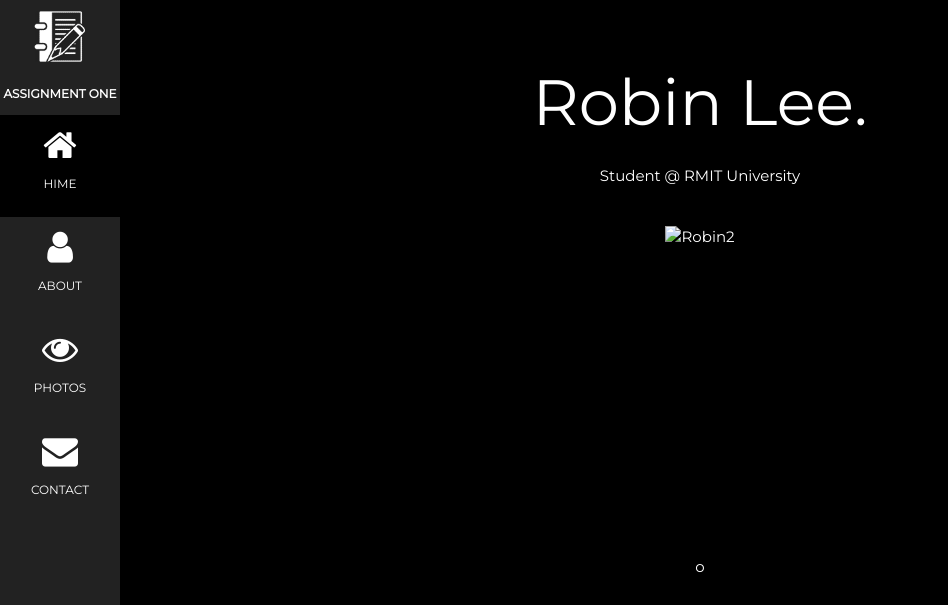
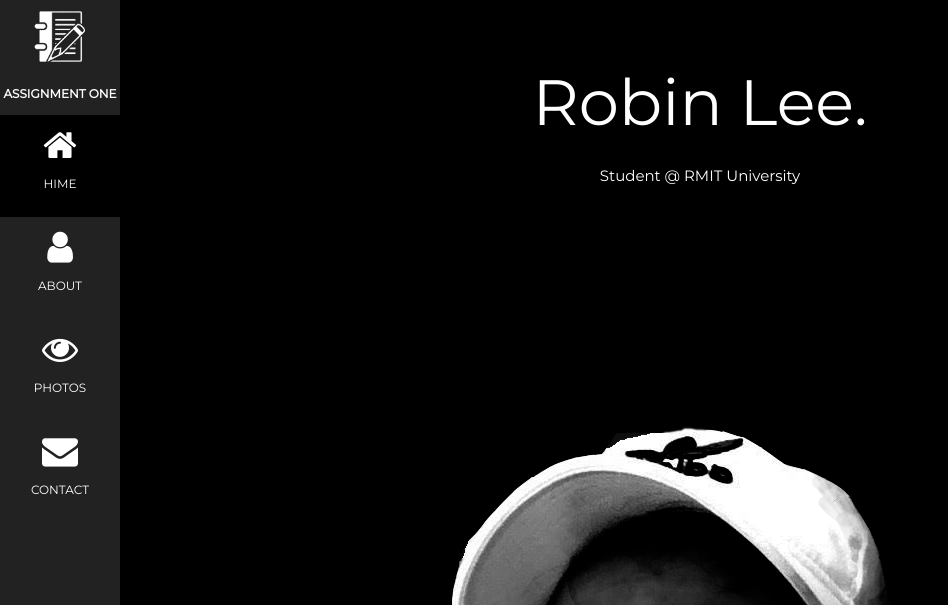
Before and after one commit to ceylonhue/begin, a Jekyll site: the page built from index.md, in a window 1280 px wide. Shown: the top 605 px of the page, without its empty margins (0-948 px from the left). Built offline with Jekyll 4.4.1, drawn with Linux system fonts in a browser that asks for light colours; our own code applies the rules of GitHub Pages for plain Markdown files; grey boxes are pictures that could not be loaded.

Commit message:
Update default.html

```diff
--- a/_layouts/default.html
+++ b/_layouts/default.html
@@ -57,7 +57,7 @@ body, h1,h2,h3,h4,h5,h6 {font-family: "Montserrat", sans-serif}
   <header class="w3-container w3-padding-32 w3-center w3-black" id="home">
     <h1 class="w3-jumbo"><span class="w3-hide-small"></span> Robin Lee.</h1>
     <p>Student @ RMIT University <br> <br></p>
-    <img src="/begin/robin2.png" alt="Robin2" class="w3-image" width="300" height="300">
+    <img src="/begin/images/robin2.png" alt="Robin2" class="w3-image" >
     <p> <br>
        <br>
        <br>
```
